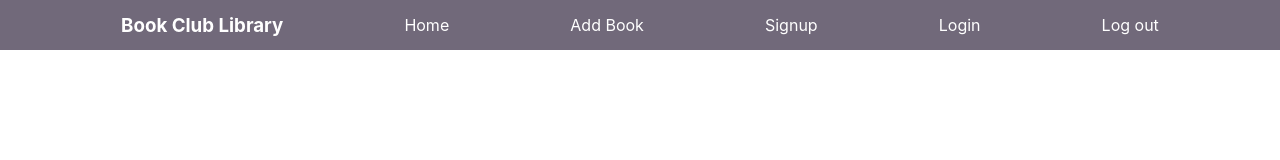
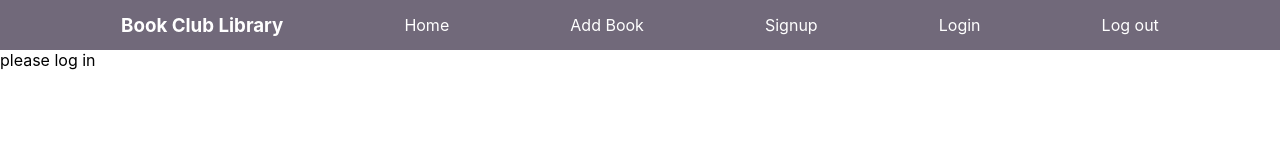
Before and after one commit to ldavidson45/book-club-react, a React (Create React App) app in the folder book-club-frontend/: page /books/1 in a window 1280 px wide. Shown: the top 160 px of the page. Built offline with nearby package versions, Linux system fonts and the light colour scheme; no server answers.

Commit message:
add protected routes when user is not logged in

```diff
--- a/book-club-frontend/src/components/App/App.js
+++ b/book-club-frontend/src/components/App/App.js
@@ -1,11 +1,6 @@
 import React, { Component } from "react";
 import "./App.css";
-import {
-  Link,
-  Route,
-  Redirect,
-  Switch
-} from "react-router-dom";
+import { Link, Route, Redirect, Switch } from "react-router-dom";
 import BookList from "../BookList/BookList";
 import Book from "../Book/Book";
 import NewBook from "../NewBook/NewBook";
@@ -37,6 +32,7 @@ class App extends Component {
         isLoggedIn: false
       });
     }
+    console.log(this.state.isLoggedIn)
   }
 
   handleInput(e) {
@@ -49,7 +45,7 @@ class App extends Component {
     event.preventDefault();
     Axios.post("http://localhost:3000/users/signup", {
       email: this.state.email,
-      password: this.state.password,
+      password: this.state.password
     })
       .then(res => {
         localStorage.token = res.data.token;
@@ -67,7 +63,7 @@ class App extends Component {
       .then(res => {
         localStorage.token = res.data.token;
         this.setState({ isLoggedIn: true });
-        console.log(this.state.isLoggedIn)
+        console.log(this.state.isLoggedIn);
       })
       .catch(err => console.log(err));
   }
@@ -83,6 +79,7 @@ class App extends Component {
   }
 
   render() {
+    const isLoggedIn = this.state.isLoggedIn
     return (
       <div>
         {/* Navigation Bar */}
@@ -106,15 +103,17 @@ class App extends Component {
         </nav>
         <main>
           {/* Routes */}
+
           <Switch>
             {/* render home page with book list */}
+
             <Route
               path="/"
               exact
               render={props => {
-              return (
+                return ( isLoggedIn ?
                   <BookList {...this.state} getData={this.getData} {...props} />
-              );
+                : "Please Log In");
               }}
             />
             {/* view an individual book */}
@@ -122,7 +121,7 @@ class App extends Component {
               path="/books/:id"
               exact
               render={props => {
-              return <Book {...this.state} {...props} />;
+                return isLoggedIn ? <Book {...this.state} {...props} /> : "please log in";
               }}
             />
             {/* create a new book in the DB */}
@@ -130,13 +129,13 @@ class App extends Component {
               path="/new-book"
               exact
               render={props => {
-              return (
+                return ( isLoggedIn ?
                   <NewBook
                     {...props}
                     getData={this.getData}
                     books={this.state.books}
                   />
-              );
+                : "please log in");
               }}
             />
 
@@ -166,6 +165,7 @@ class App extends Component {
             />
           </Switch>
           </main>
+
       </div>
     );
   }
--- a/book-club-frontend/src/components/BookList/BookList.js
+++ b/book-club-frontend/src/components/BookList/BookList.js
@@ -2,6 +2,7 @@ import React, { Component } from "react";
 import { Link } from "react-router-dom";
 import "./BookList.css";
 import Axios from "axios";
+import Book from "../Book/Book"
 
 class BookList extends Component {
   constructor(props) {
@@ -41,7 +42,8 @@ class BookList extends Component {
   render() {
     const books = this.state.books.map(book => {
       return (
-        <div className="card" key={book._id}>
+       <div className="card" key={book._id}>
+
           <Link className="book-title" to={"/books/" + book._id}>
             <img className="book-cover" src={book.image} />
             <h4 className="book-title">{book.title}</h4>
```
Lines whose indentation alone changed are shown as unchanged.
